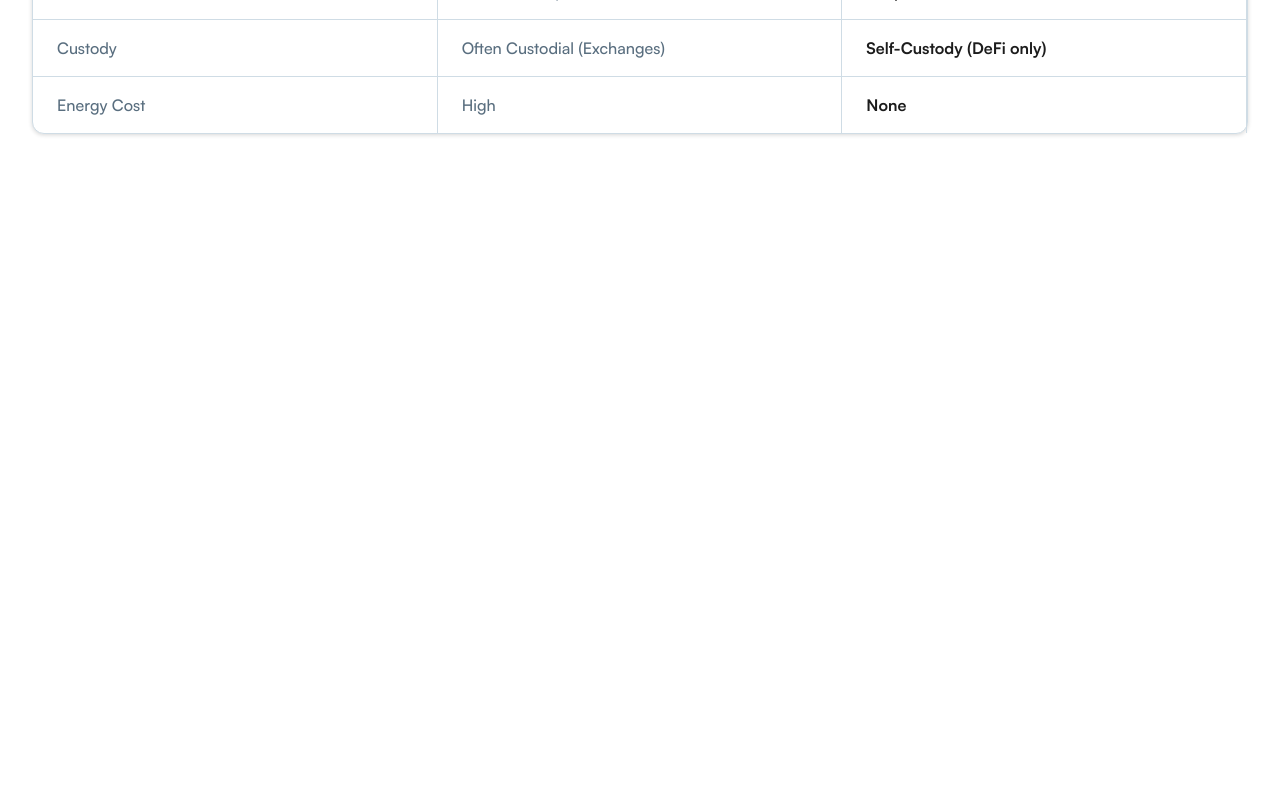
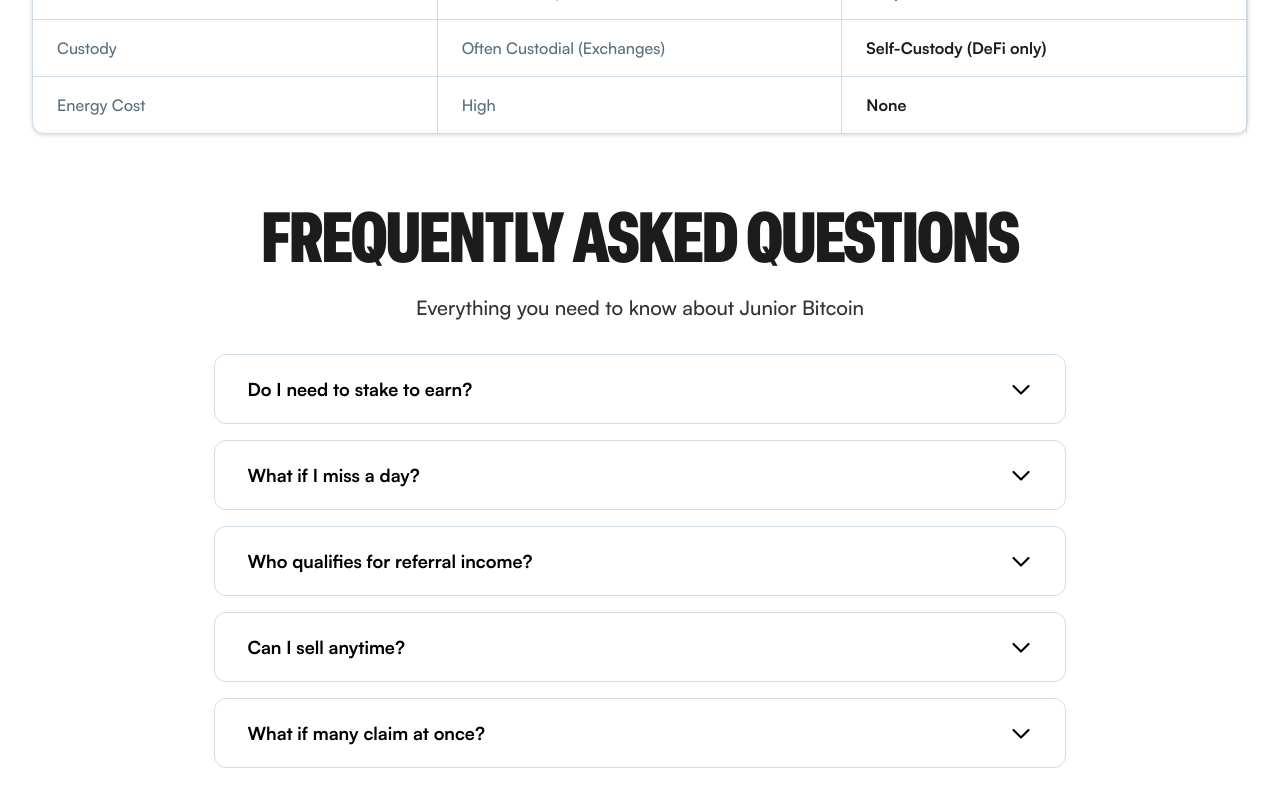
Before and after one commit to gitbygaurav/jbtc-lp, a Next.js app: page / in a window 1280 px wide. Shown: the part 9295-10095 px from the top of the page. Before the commit the page ends 9461 px from the top, so only its background shows below. Built offline with nearby package versions, Linux system fonts and the light colour scheme.

Commit message:
feat: Add Faq component to Home page; implement FAQ section with collapsible items

```diff
--- /dev/null
+++ b/src/app/components/About.tsx
@@ -0,0 +1,9 @@
+const About:React.FC = () => {
+    return (
+        <div className="w-full max-w-[1440px] mx-auto py-6 md:py-8 px-2 md:px-8">
+
+        </div>
+    )
+}
+
+export default About;
--- /dev/null
+++ b/src/app/components/Faq.tsx
@@ -0,0 +1,36 @@
+const Faq: React.FC = () => {
+  return (
+    <div className="w-full max-w-[1440px] mx-auto py-6 md:py-8 px-2 md:px-8">
+      <h2 className="text-[#1C1C1C] text-2xl md:text-[70px] text-center font-elza-bold-condensed font-bold tracking-tight md:leading-20 uppercase">
+        Frequently Asked Questions
+      </h2>
+      <p className="text-[#333333] text-base md:text-xl text-center font-satoshi-medium mt-4">
+        Everything you need to know about Junior Bitcoin
+      </p>
+      <div className="mt-8">
+        <div className="w-full md:w-[70%] mx-auto bg-white flex justify-between items-center border border-[#CFDCE5] px-4 md:px-8 py-5 rounded-xl">
+            <p className="text-black text-base md:text-lg font-satoshi-bold">Do I need to stake to earn?</p>
+            <img loading="lazy" src="/faq/CaretDown.png" alt="caretdown" />
+        </div>
+        <div className="w-full md:w-[70%] mx-auto bg-white flex justify-between items-center border border-[#CFDCE5] px-4 md:px-8 py-5 rounded-xl mt-4">
+            <p className="text-black text-base md:text-lg font-satoshi-bold">What if I miss a day?</p>
+            <img loading="lazy" src="/faq/CaretDown.png" alt="caretdown" />
+        </div>
+        <div className="w-full md:w-[70%] mx-auto bg-white flex justify-between items-center border border-[#CFDCE5] px-4 md:px-8 py-5 rounded-xl mt-4">
+            <p className="text-black text-base md:text-lg font-satoshi-bold">Who qualifies for referral income?</p>
+            <img loading="lazy" src="/faq/CaretDown.png" alt="caretdown" />
+        </div>
+        <div className="w-full md:w-[70%] mx-auto bg-white flex justify-between items-center border border-[#CFDCE5] px-4 md:px-8 py-5 rounded-xl mt-4">
+            <p className="text-black text-base md:text-lg font-satoshi-bold">Can I sell anytime?</p>
+            <img loading="lazy" src="/faq/CaretDown.png" alt="caretdown" />
+        </div>
+        <div className="w-full md:w-[70%] mx-auto bg-white flex justify-between items-center border border-[#CFDCE5] px-4 md:px-8 py-5 rounded-xl mt-4">
+            <p className="text-black text-base md:text-lg font-satoshi-bold">What if many claim at once?</p>
+            <img loading="lazy" src="/faq/CaretDown.png" alt="caretdown" />
+        </div>
+      </div>
+    </div>
+  );
+};
+
+export default Faq;
--- a/src/app/page.tsx
+++ b/src/app/page.tsx
@@ -1,5 +1,6 @@
 import Comparison from "./components/Comparison";
 import DailyRewards from "./components/DailyRewards";
+import Faq from "./components/Faq";
 import Features from "./components/Features";
 import GrowthProjection from "./components/GrowthProjection";
 import Hero from "./components/Hero";
@@ -24,6 +25,7 @@
       <GrowthProjection />
       <Roadmap />
       <JbtcRewards />
+      <Faq />
     </div>
   );
 }
```
Also changed, not shown: public/faq/CaretDown.png (added).
